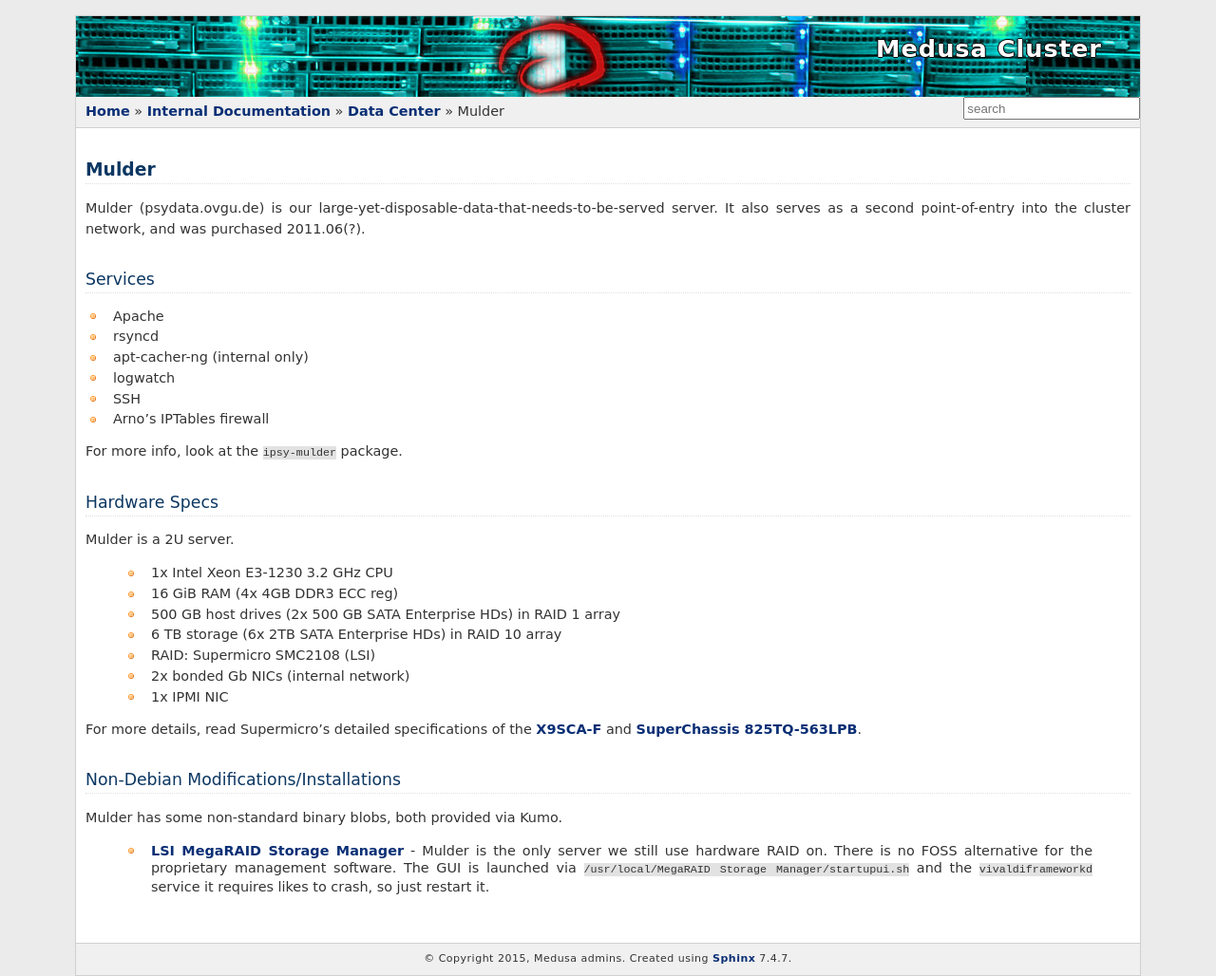
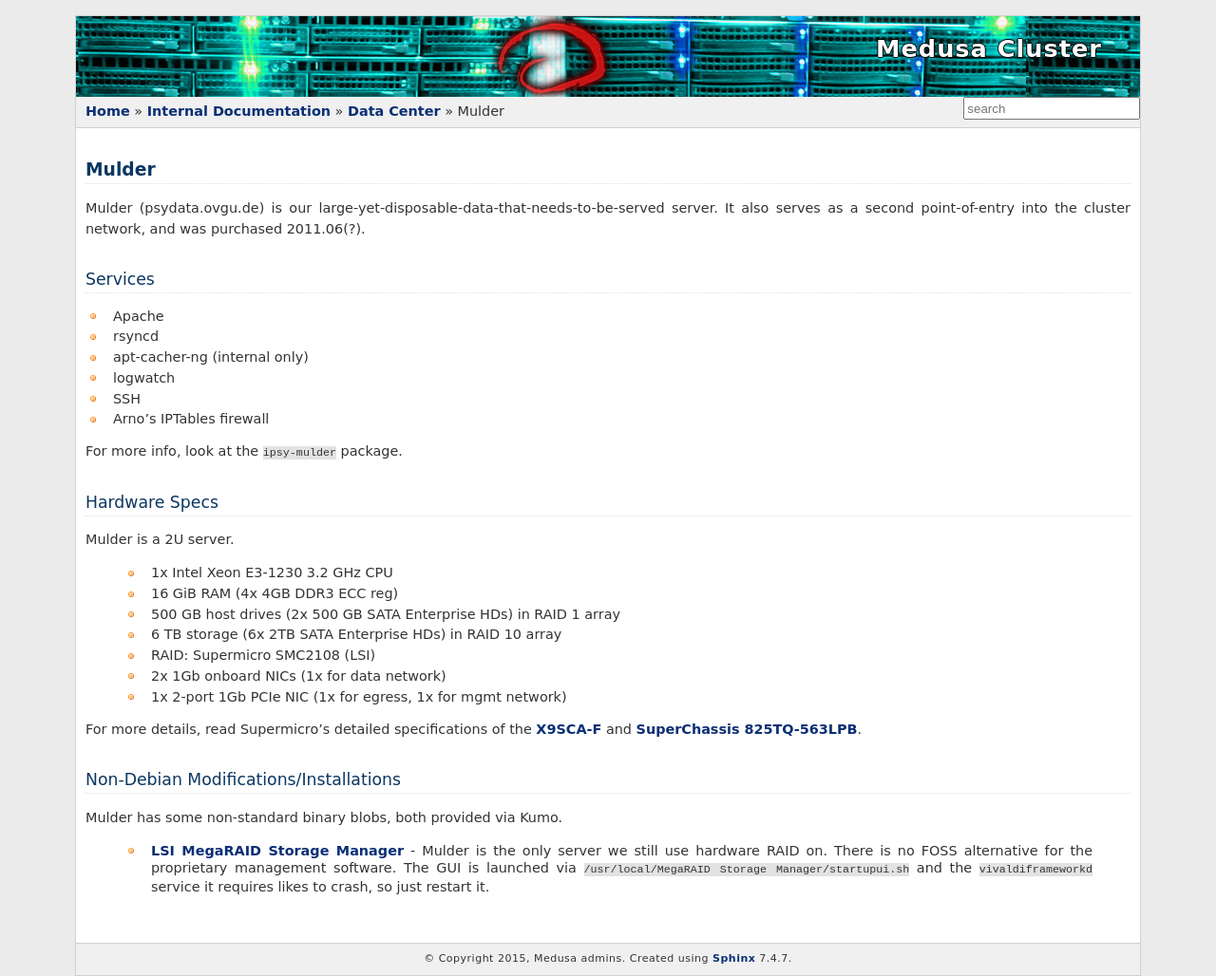
Before and after one commit to psychoinformatics-de/ipsy-docs, a Sphinx documentation site: the page built from source/internal/data_center/mulder.rst, in a window 1280 px wide. Shown: the whole page at 95% size. Built offline with Sphinx 7.4.7, drawn with Linux system fonts in a browser that asks for light colours; formulas are drawn with MathJax 3.

Commit message:
Update networking

```diff
--- a/source/internal/data_center/medusa.rst
+++ b/source/internal/data_center/medusa.rst
@@ -30,10 +30,8 @@ Hardware Specs
  * 4x 8-core 2.8 GHz Opteron 6320
  * 256 GiB RAM (16x 16GiB DDR3 ECC reg)
  * 3x 2TB in RAID 1
- * 2x 1Gb NICs
- * 2x bonded 10Gb NICs
- * 1x 1Gb NIC (external network)
- * 1x IPMI NIC
+ * 2x 1Gb onboard NICs
+ * 1x 10Gb PCIe NIC
 
 For more details, read Supermicro's detailed specifications of the `A+ Server 2042G-TRF`_.
 
--- a/source/internal/data_center/mulder.rst
+++ b/source/internal/data_center/mulder.rst
@@ -26,8 +26,8 @@ Mulder is a 2U server.
  * 500 GB host drives (2x 500 GB SATA Enterprise HDs) in RAID 1 array
  * 6 TB storage (6x 2TB SATA Enterprise HDs) in RAID 10 array
  * RAID: Supermicro SMC2108 (LSI)
- * 2x bonded Gb NICs (internal network)
- * 1x IPMI NIC
+ * 2x 1Gb onboard NICs (1x for data network)
+ * 1x 2-port 1Gb PCIe NIC (1x for egress, 1x for mgmt network)
 
 For more details, read Supermicro's detailed specifications of the `X9SCA-F`_
 and `SuperChassis 825TQ-563LPB`_.
```
Also changed, not shown: source/internal/data_center/network.rst (+15 -15 lines).
